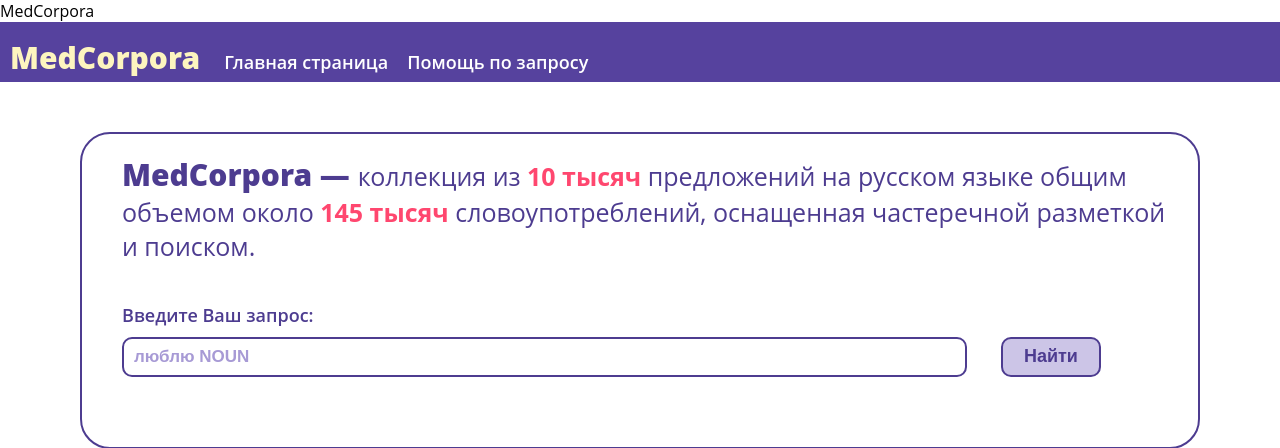
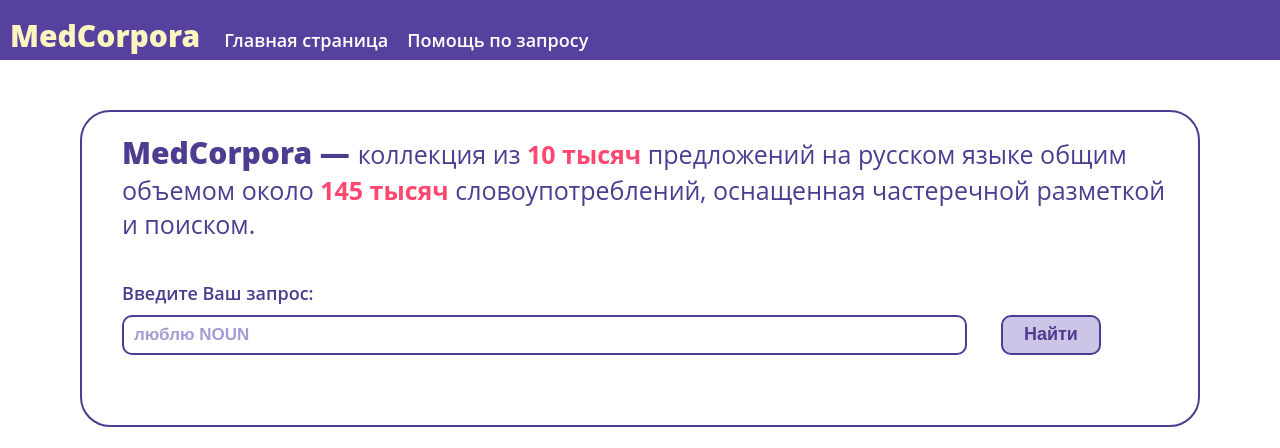
Before and after one commit to veronikatsareva/MedCorpora, a Flask app: page / in a window 1280 px wide. Shown: the top 448 px of the page. Run offline with Flask 3, Linux system fonts and the light colour scheme.

Commit message:
красивая верхушка

```diff
--- a/templates/base.html
+++ b/templates/base.html
@@ -1,7 +1,7 @@
 <!DOCTYPE html>
 <html lang="ru">
   <head>
-    <gittitle>MedCorpora</gittitle>
+    <title>MedCorpora</title>
     <link rel="icon" type="image/x-icon" href="/static/icon.png">
     <meta charset="UTF-8" />
     <meta name="viewport" content="width=device-width, initial-scale=1.0" />
```
